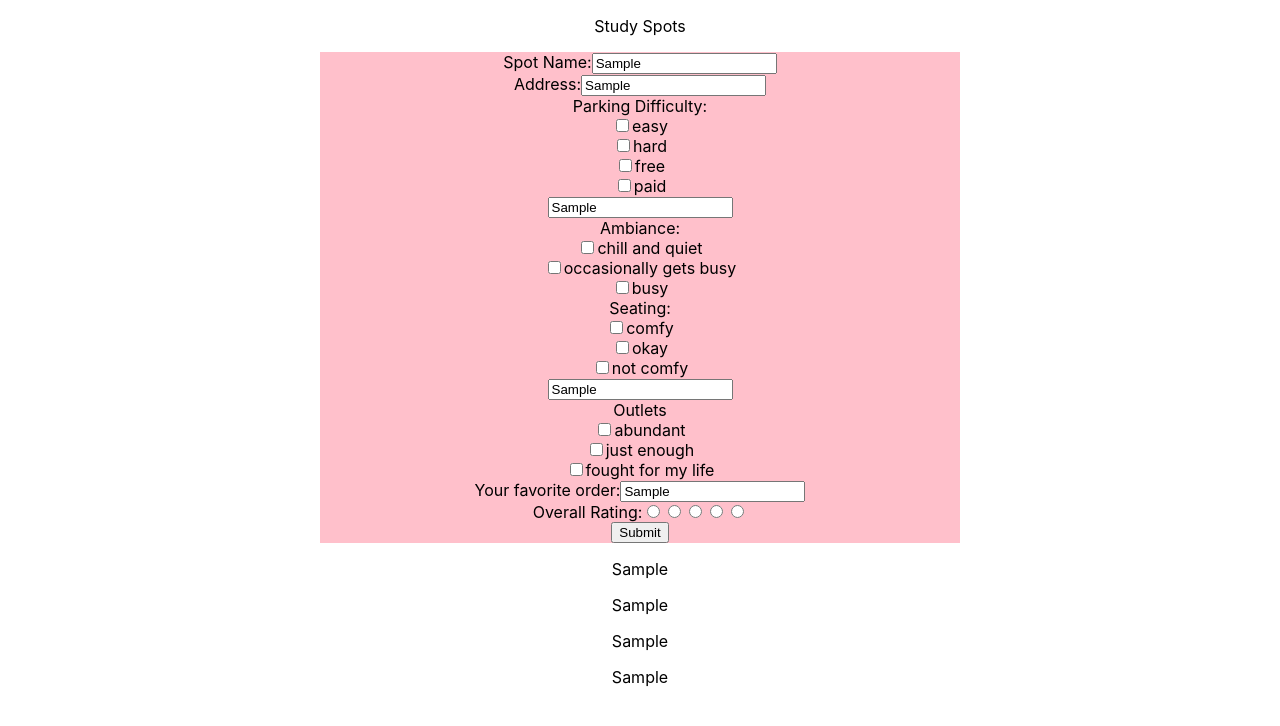
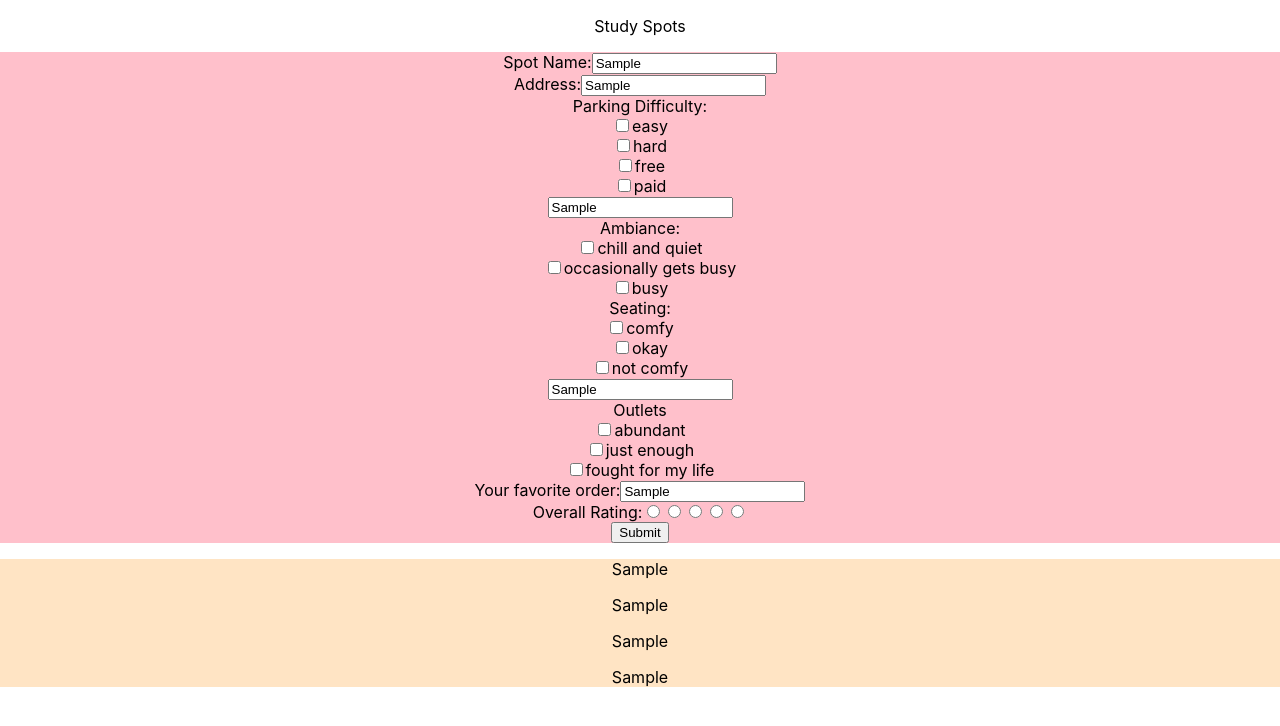
Before and after one commit to irenezw/study-spot-finder, a React (Create React App) app: page / in a window 1280 px wide. Both pictures are taken after typing "Sample", "Sample", "Sample", "Sample", "Sample" into the empty fields and a click on the input 639 px from the left and 532 px from the top of the page. Shown: the top 726 px of the page. Built offline with nearby package versions, Linux system fonts and the light colour scheme; no server answers; the database is empty.

Commit message:
modularize NewSpotsList component

```diff
--- a/src/App.css
+++ b/src/App.css
@@ -17,8 +17,11 @@
 .new-spot-form {
   display: flex;
   flex-direction: column;
-  width: 50%;
   align-items: center;
   margin: 0 auto;
   background-color: pink;
 }
+
+.spot-list-item {
+  background-color: bisque;
+}
--- a/src/App.tsx
+++ b/src/App.tsx
@@ -2,6 +2,7 @@ import React, { useState, useEffect } from 'react';
 import './App.css';
 import { SpotDetails } from './types/StudySpots'
 import NewSpotForm from './components/NewSpotForm';
+import MySpotsList from './components/MySpotsList';
 import { supabase } from './utils/supabase'
 
 
@@ -10,7 +11,6 @@ function App() {
   const [mySpots, setMySpots] = useState<SpotDetails[]>([])
   const addNewSpot = (newSpot: SpotDetails): void => {
     setMySpots(prevSpots => prevSpots ? [...prevSpots, newSpot] : [newSpot]);
-    console.log(newSpot); // TODO: delete once complete
   };
 
   useEffect(() => {
@@ -38,23 +38,6 @@ function App() {
   );
 }
 
-const MySpotsList: React.FC<{
-  mySpots: SpotDetails[];
-}> = ({ mySpots }) => (
-  <div>
-    {mySpots.map((spot, i) =>
-      <div key={i}>
-        <p>{spot.spot_name}</p>
-        <p>{spot.address}</p>
-        <p>{spot.ambiance}</p>
-        <p>{spot.seating}</p>
-        <p>{spot.outlets}</p>
-        <p>{spot.favorite_order}</p>
-        <p>{spot.overall_rating}</p>
-      </div>
-    )}
-  </div>
-)
 
 
 export default App;
--- /dev/null
+++ b/src/components/MySpotsList.tsx
@@ -0,0 +1,25 @@
+import React, { useState } from 'react';
+import { SpotDetails } from '../types/StudySpots'
+
+const MySpotsList: React.FC<{
+  mySpots: SpotDetails[];
+}> = ({ mySpots }) => (
+  <div>
+    {mySpots.map((spot, i) =>
+      <div
+        className="spot-list-item"
+        key={i}
+      >
+        <p>{spot.spot_name}</p>
+        <p>{spot.address}</p>
+        <p>{spot.ambiance}</p>
+        <p>{spot.seating}</p>
+        <p>{spot.outlets}</p>
+        <p>{spot.favorite_order}</p>
+        <p>{spot.overall_rating}</p>
+      </div>
+    )}
+  </div>
+)
+
+export default MySpotsList;
```
